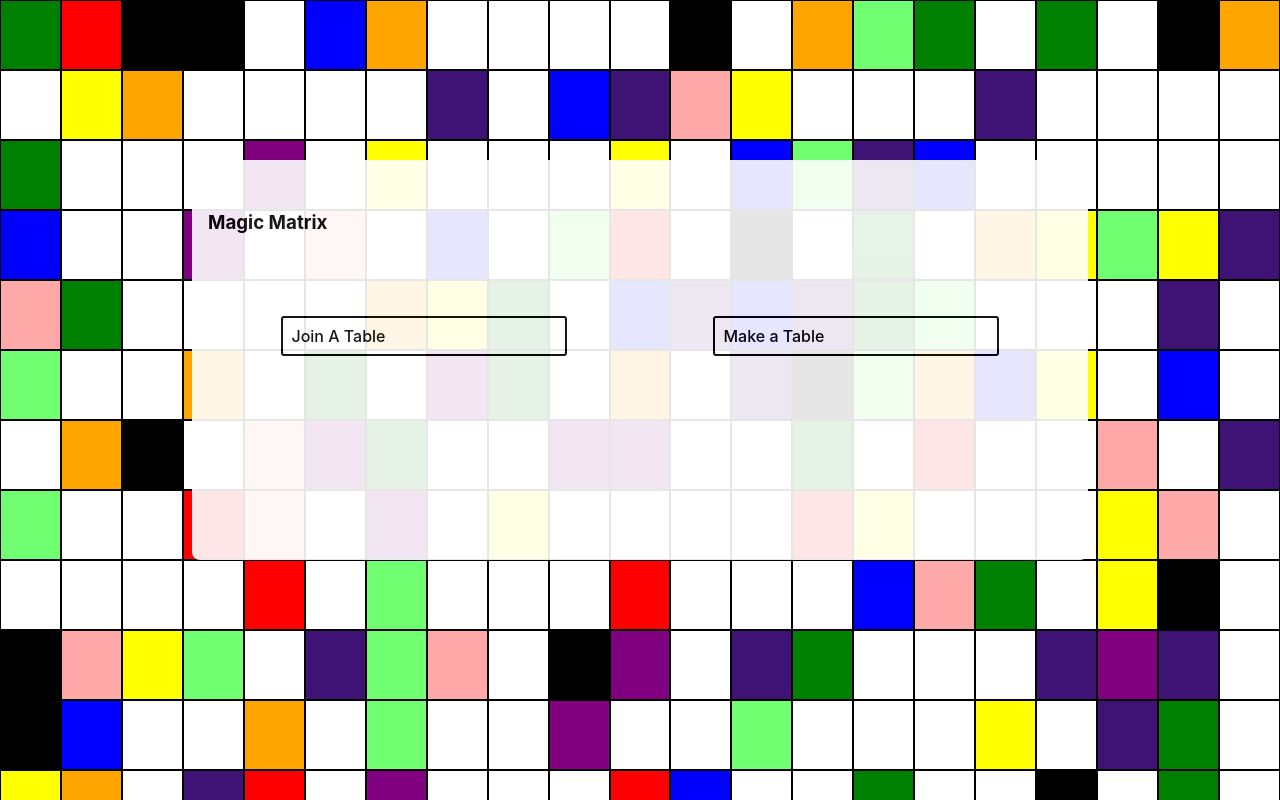
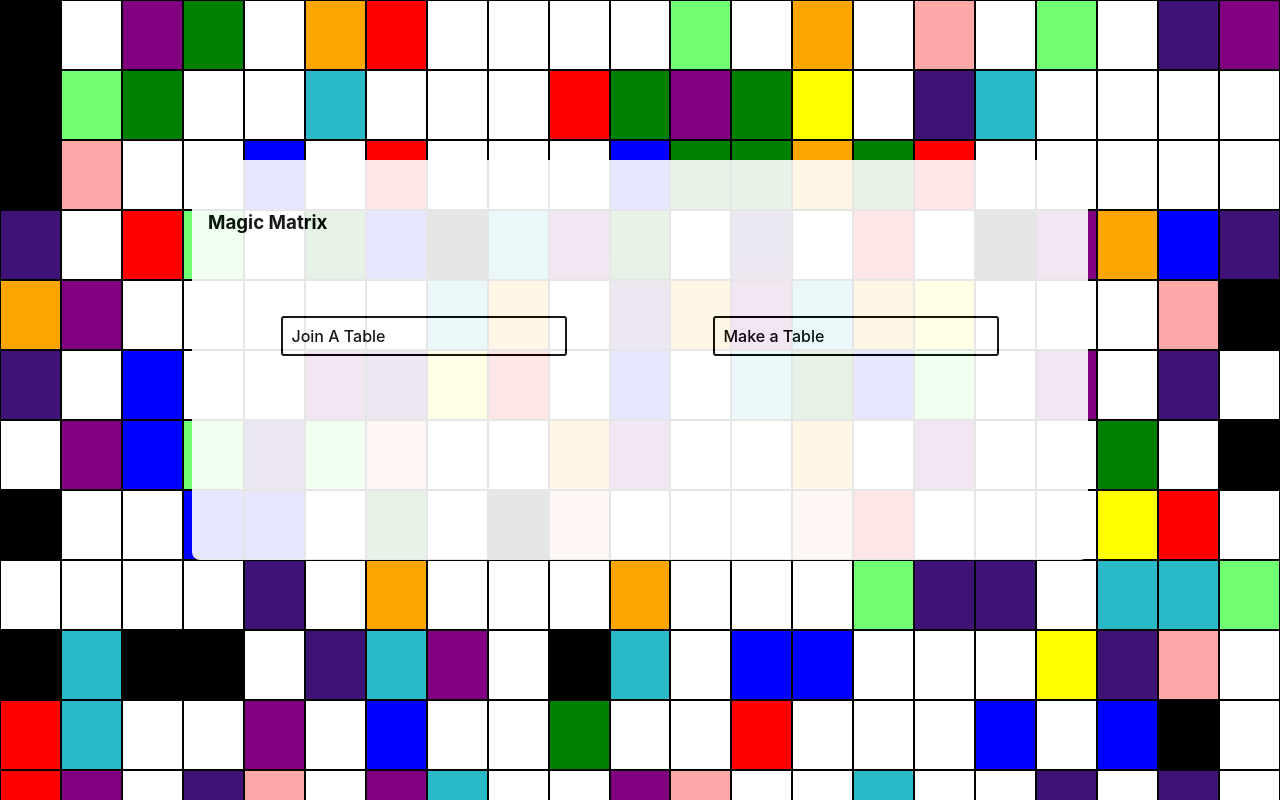
Before and after one commit to matthewverde/magic-matrix-fe, a Next.js app: page / in a window 1280 px wide. Built offline with nearby package versions, Linux system fonts and the light colour scheme.

Commit message:
add marks color

```diff
--- a/components/colorMap.js
+++ b/components/colorMap.js
@@ -10,4 +10,5 @@ export const colorMap = {
     8: '#70ff70',
     9: '#3f1375',
     10: '#ffa8a8',
+    11: '#2ABAC7'
 }
```
